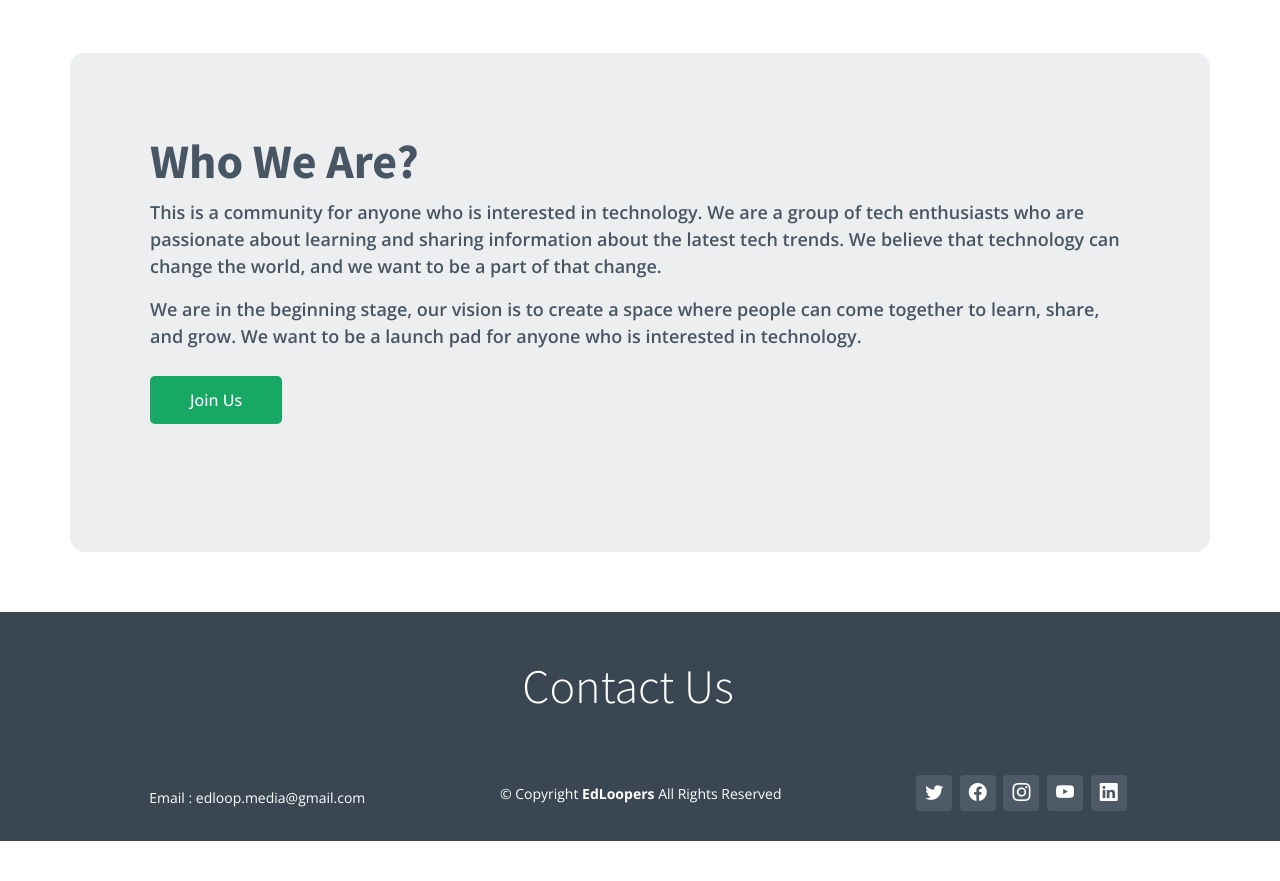
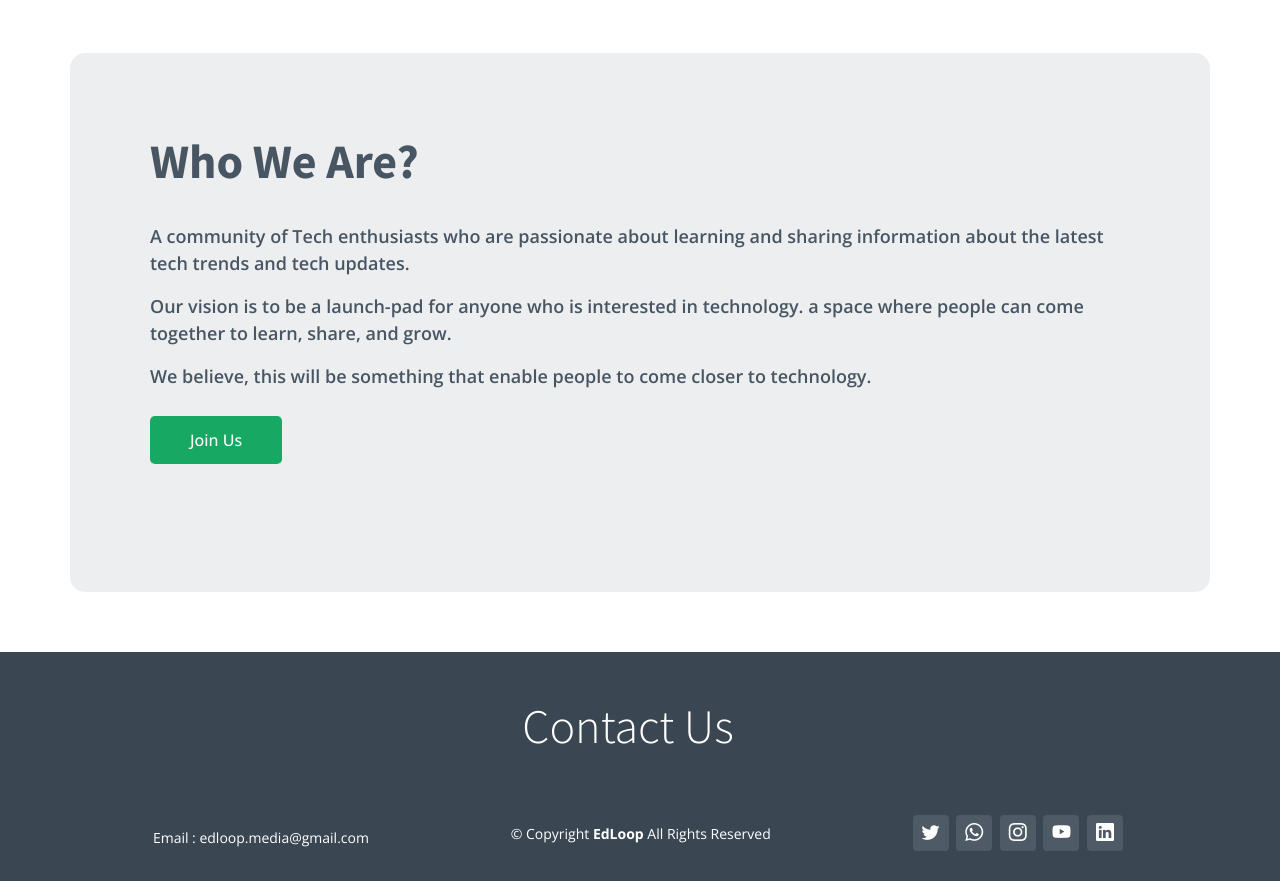
Before and after one commit to ed-loop/Edloopers-official, a plain HTML site: page index.html in a window 1280 px wide. Shown: the part 820-1701 px from the top of the page. Before the commit the page ends 1661 px from the top, so only its background shows below. Drawn offline with nearby package versions, Linux system fonts and the light colour scheme.

Commit message:
About Us updated,Join whatsapp added at second join us

```diff
--- a/index.html
+++ b/index.html
@@ -64,7 +64,6 @@
       </nav><!-- .navbar -->
       <div class="social-links order-first order-lg-last mb-3 mb-lg-0">
         <a href="#" class="twitter px-2"><i class="bi bi-twitter"></i></a>
-        <a href="#" class="facebook px-2"><i class="bi bi-facebook "></i></a>
         <a href="https://instagram.com/edloopers?igshid=MzRlODBiNWFlZA=="  target="_blank" class="instagram px-2"><i class="bi bi-instagram"></i></a>
         <a href="#" class="google-plus px-2"><i class="bi bi-youtube"></i></a>
         <a href="#" class="linkedin px-2"><i class="bi bi-linkedin"></i></a>
@@ -79,7 +78,7 @@
     <div class="container d-flex flex-column justify-content-center align-items-center text-center position-relative" data-aos="zoom-out">
       <img src="assets/img/hero-carousel/hero-carousel-3.svg" class="img-fluid animated">
       <h2>Welcome to <span>Edloopers</span></h2>
-      <p>MORE TO COME LOTS TO DO</p>
+      <p>MORE TO COME & LOTS TO DO</p>
       <div class="d-flex">
         <a href="#about" class="btn-get-started scrollto">Join us</a>
         <!-- <a href="https://www.youtube.com/watch?v=LXb3EKWsInQ" class="glightbox btn-watch-video d-flex align-items-center"><i class="bi bi-play-circle"></i><span>Watch Video</span></a> -->
@@ -168,11 +167,14 @@
       <div class="container" data-aos="zoom-out">
         <div class="row g-5">
           <div class="col-lg-12 col-md-6 content d-flex flex-column justify-content-center order-last order-md-first">
-            <h3>Who We Are?</h3>
-            <p>This is a community for anyone who is interested in technology. We are a group of tech enthusiasts who are passionate about learning and sharing information about the latest tech trends. We believe that technology can change the world, and we want to be a part of that change.</p>
+            <h3>Who We Are?</h3><br>
+            <p> A community of Tech enthusiasts who are passionate about learning and sharing information about the latest tech trends and tech updates.
+              </p>
 
-              <p>We are in the beginning stage, our vision is to create a space where people can come together to learn, share, and grow. We want to be a launch pad for anyone who is interested in technology.</p>
-            <a class="cta-btn align-self-start" href="#">Join Us</a>
+              <p>Our vision is to be a launch-pad for anyone who is interested in technology. a space where people can come together to learn,
+                share, and grow.</p>
+                <p>We believe, this will be something that enable people to come closer to technology.</p>
+            <a class="cta-btn align-self-start" href="https://chat.whatsapp.com/JLJD86nKAfICwuunNhoD8j" target="_blank">Join Us</a>
           </div>
           <div class="col-lg-4 col-md-6 order-first order-md-last d-flex align-items-center">
             <!-- <div class="img">
@@ -424,18 +426,17 @@
 
         <div class="d-flex flex-column align-items-center align-items-lg-start">
           <div class="copyright">
-            &copy; Copyright <strong><span>EdLoopers</span></strong> All Rights Reserved
+            &copy; Copyright <strong><span>EdLoop</span></strong> All Rights Reserved
           </div>
         </div>
 
         <div class="social-links order-first order-lg-last mb-3 mb-lg-0">
           <a href="#" class="twitter"><i class="bi bi-twitter"></i></a>
-          <a href="#" class="facebook"><i class="bi bi-facebook"></i></a>
+          <a href="https://chat.whatsapp.com/JLJD86nKAfICwuunNhoD8j"target="_blank" class="facebook"><i class="bi bi-whatsapp"></i></a>
           <a href="https://instagram.com/edloopers" target="_blank" class="instagram"><i class="bi bi-instagram"></i></a>
           <a href="#" class="google-plus"><i class="bi bi-youtube"></i></a>
           <a href="#" class="linkedin"><i class="bi bi-linkedin"></i></a>
         </div>
-
       </div>
     </div>
   </div>
```
